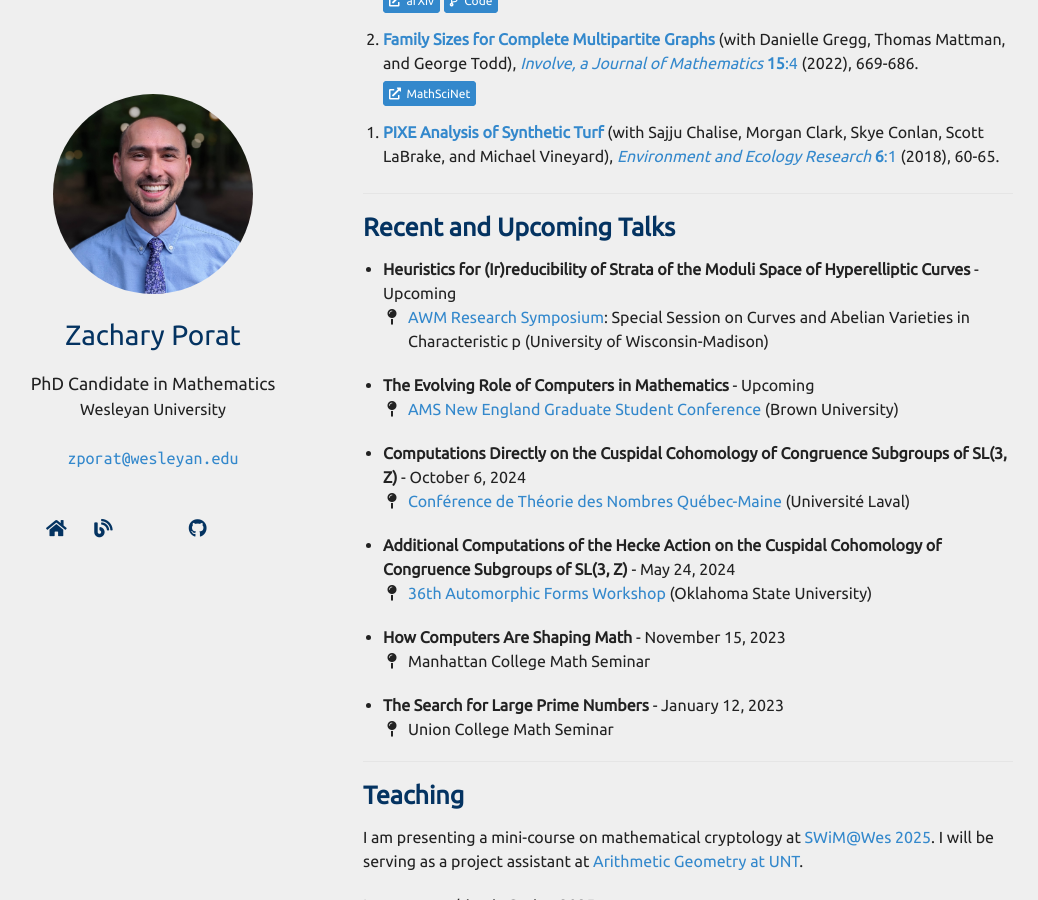
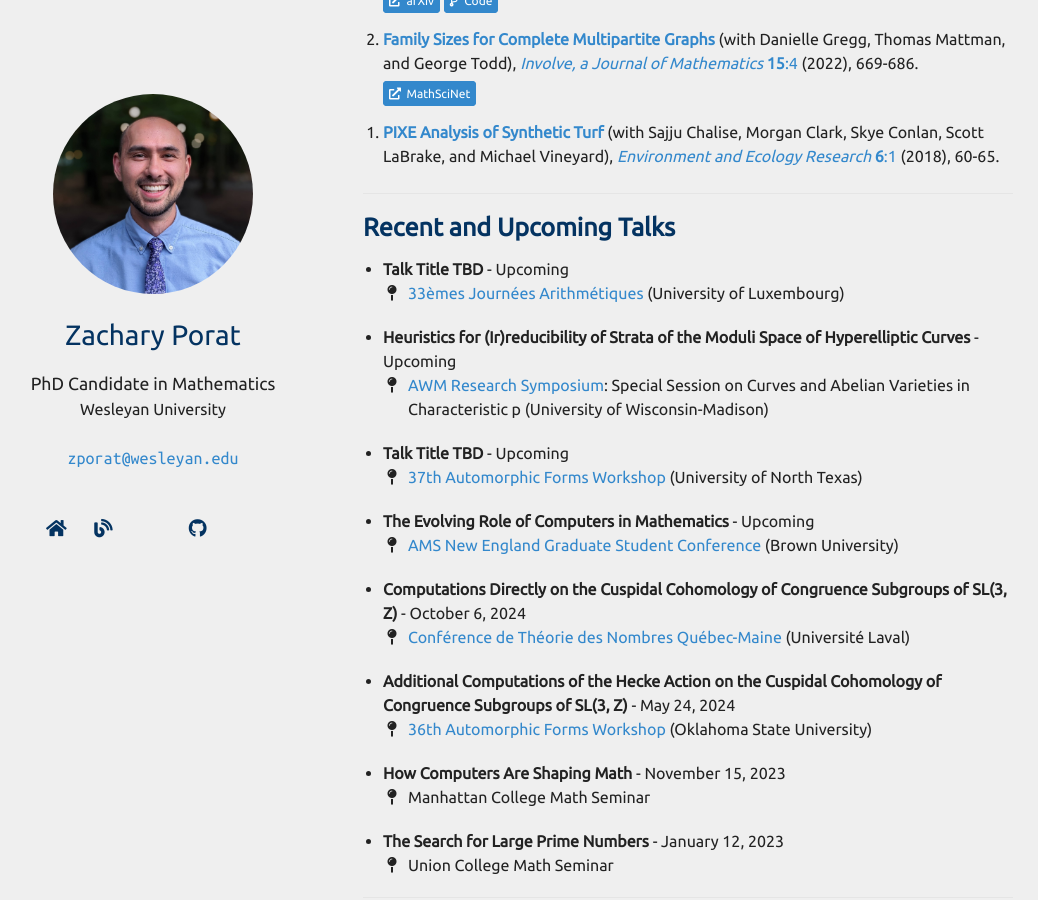
Before and after one commit to zporat/zporat.github.io, a Jekyll site: the page built from index.md, in a window 1280 px wide and 900 px high, scrolled down 588 px. Shown: the whole window, without its empty margins (102-1140 px from the left). Built offline with Jekyll 4.4.1, drawn with Linux system fonts in a browser that asks for light colours; nearby versions of some CDN libraries; a style sheet for code colours, icons or effects is not loaded; our own code applies the rules of GitHub Pages for plain Markdown files.

Commit message:
minor updates

```diff
--- a/_data/talks.yml
+++ b/_data/talks.yml
@@ -1,10 +1,22 @@
 main:
+
+  - title: Talk Title TBD
+    conf: 33èmes Journées Arithmétiques
+    conf_website: https://www.uni.lu/fstm-en/conferences/ja25/
+    location: (University of Luxembourg)
+    date: Upcoming
 
   - title: Heuristics for (Ir)reducibility of Strata of the Moduli Space of Hyperelliptic Curves
     conf: AWM Research Symposium
     conf_website: https://awm-math.org/meetings/awm-research-symposium/
     location: (University of Wisconsin-Madison)
     spec_session: Special Session on Curves and Abelian Varieties in Characteristic p
+    date: Upcoming
+
+  - title: Talk Title TBD
+    conf: 37th Automorphic Forms Workshop
+    conf_website: http://automorphicformsworkshop.org/index.html
+    location: (University of North Texas)
     date: Upcoming
 
   - title: The Evolving Role of Computers in Mathematics
```
Also changed, not shown: _posts/2024-10-29-Maine-Quebec.md (+1 -1 lines), 1 other file.
